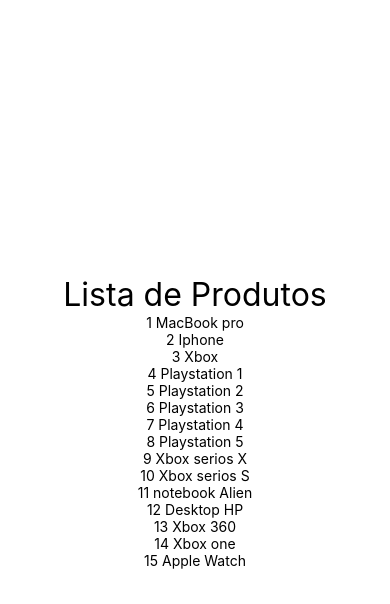
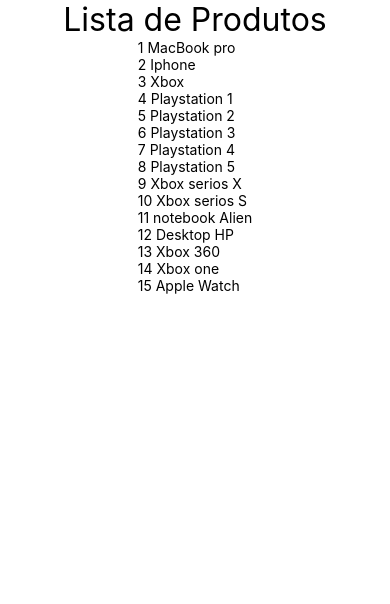
Before and after one commit to Francisco-Jair/estudos_react_native, a React Native app: screen / in a window 390 px wide. Shown: the top 604 px of the page. Built offline with nearby package versions, Linux system fonts and the light colour scheme.

Commit message:
FlatList

```diff
--- a/src/componentes/produtos/ListaProdutos.js
+++ b/src/componentes/produtos/ListaProdutos.js
@@ -1,5 +1,5 @@
 import React from "react";
-import { Text } from "react-native";
+import { Text, FlatList } from "react-native";
 import estilo from "../../estilos/estilo";
 
 import produtos from "./produtos";
@@ -8,13 +8,17 @@ export default function ListaDeProdutos(props) {
   return (
     <>
       <Text style={estilo.grande}>Lista de Produtos</Text>
-      {produtos.map((p) => {
-        return (
-          <Text key={p.id}>
-            {p.id} {p.nome}
-          </Text>
-        );
-      })}
+      <FlatList
+        keyExtractor={(i) => String(i.id)}
+        data={produtos}
+        renderItem={({ item: p }) => {
+          return (
+            <Text>
+              {p.id} {p.nome}
+            </Text>
+          );
+        }}
+      />
     </>
   );
 }
```
